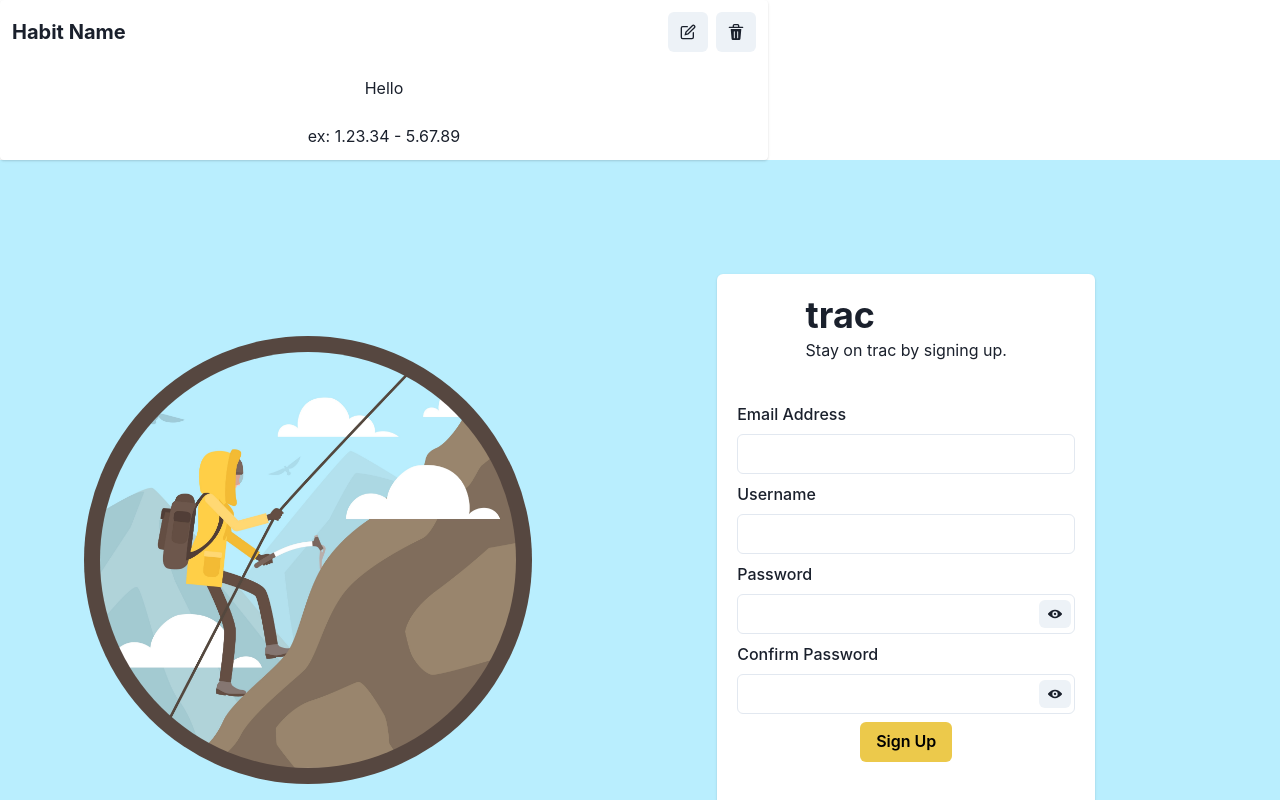
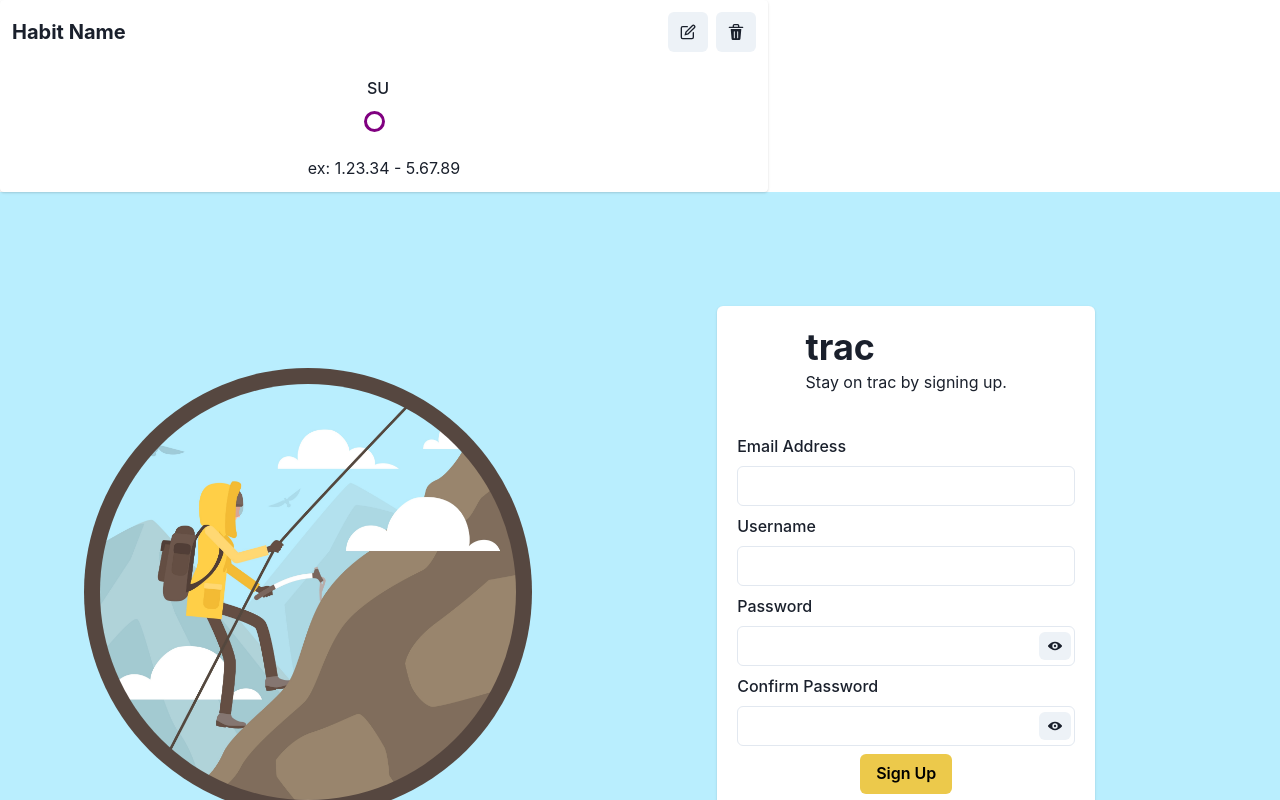
Before and after one commit to dyazdani/trac, a React (Vite) app: page / in a window 1280 px wide. Shown: the top 800 px of the page. Built offline with nearby package versions, Linux system fonts and the light colour scheme.

Commit message:
import ToggleButton and render single one in Habit component

```diff
--- a/src/client/components/Habit.tsx
+++ b/src/client/components/Habit.tsx
@@ -1,8 +1,8 @@
 import React from "react";
+import ToggleButton from "./ToggleButton.js";
 
 import {
   HStack,
-  Text,
   Card,
   CardHeader,
   CardBody,
@@ -47,7 +47,7 @@ const Habit = (props: HabitProps) => {
             align={"center"}
             >
           <CardBody>
-            <Text>Hello</Text>
+          <ToggleButton date={new Date(Date.now())} habitId={23} isCheckInDay={false}/>
           </CardBody>
           <CardFooter>ex: 1.23.34 - 5.67.89</CardFooter>
         </Flex>
```
